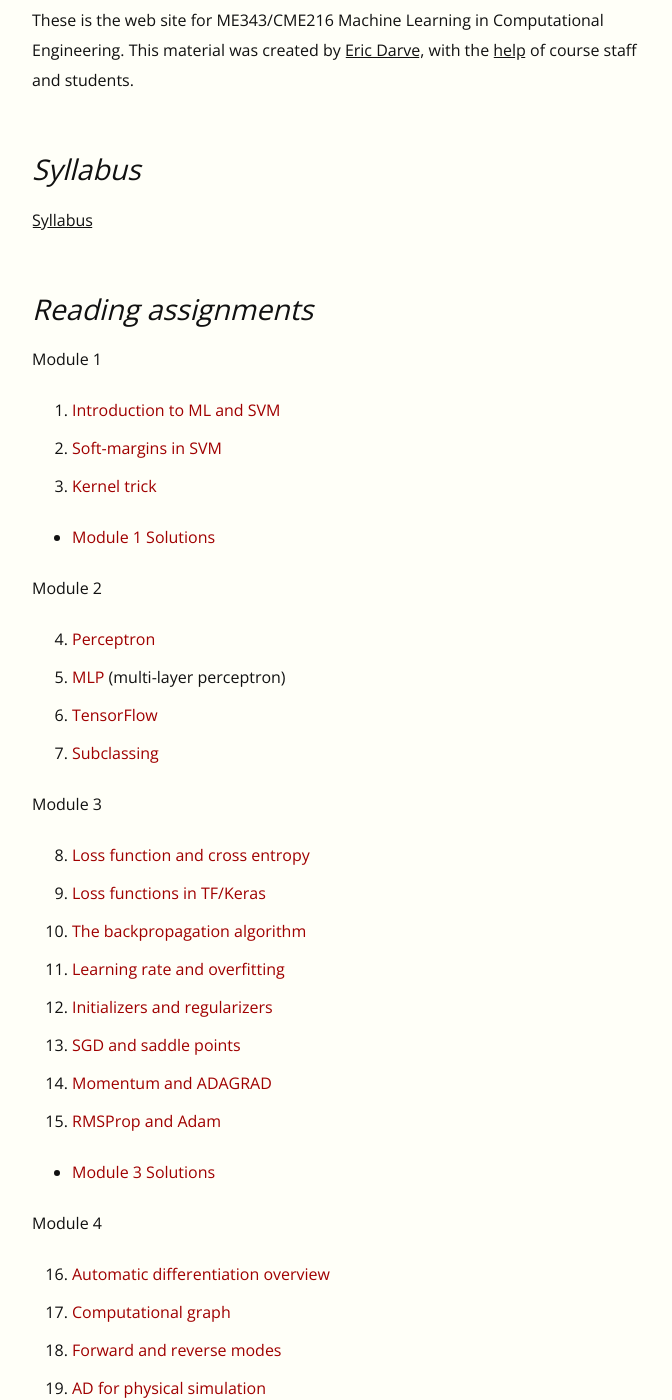
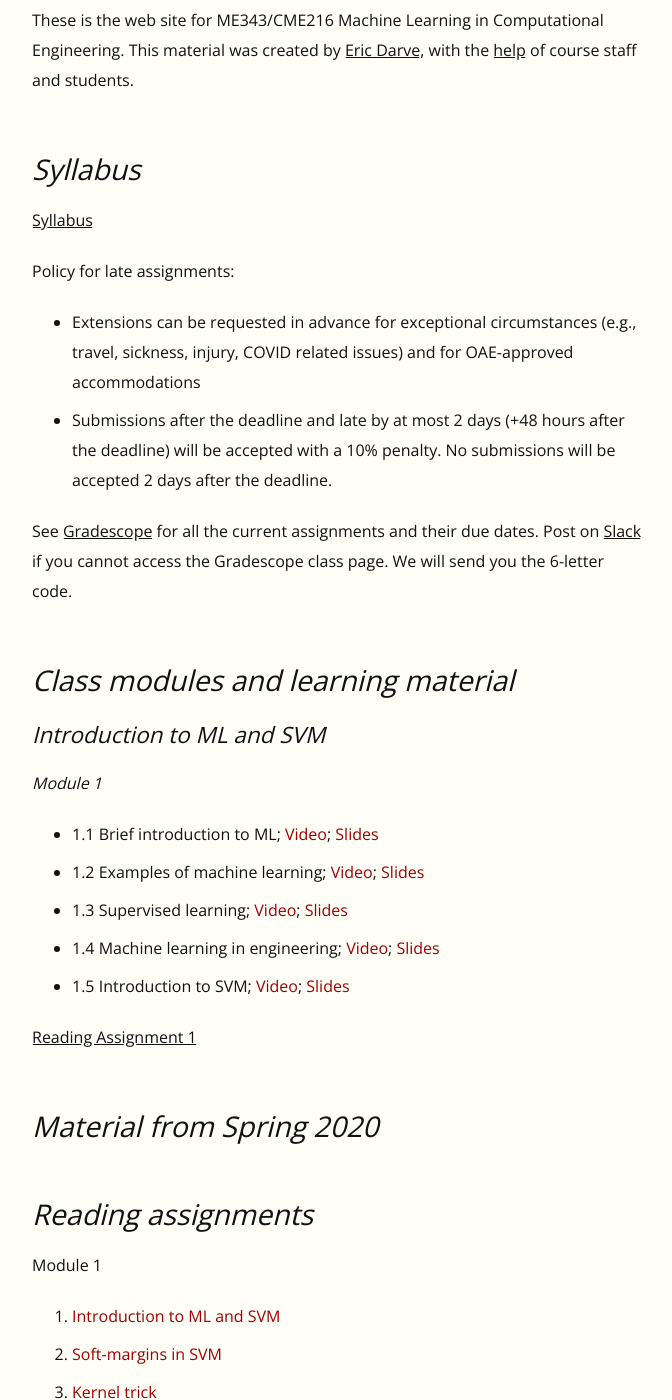
Before and after one commit to EricDarve/me343-cme216-winter-2021, a Jekyll site: the page built from index.md, in a window 1280 px wide and 1400 px high, scrolled down 215 px. Shown: the whole window, without its empty margins (128-800 px from the left). Built offline with Jekyll 4.4.1, drawn with Linux system fonts in a browser that asks for light colours.

Commit message:
index update

```diff
--- a/index.md
+++ b/index.md
@@ -9,63 +9,86 @@ These is the web site for ME343/CME216 Machine Learning in Computational Enginee
 
 [Syllabus](syllabus)
 
+Policy for late assignments:
+
+- Extensions can be requested in advance for exceptional circumstances (e.g., travel, sickness, injury, COVID related issues) and for OAE-approved accommodations
+- Submissions after the deadline and late by at most 2 days (+48 hours after the deadline) will be accepted with a 10% penalty. No submissions will be accepted 2 days after the deadline.
+
+See [Gradescope](https://www.gradescope.com/courses/222525) for all the current assignments and their due dates. Post on [Slack](https://app.slack.com/client/T01J8R3MQLC) if you cannot access the Gradescope class page. We will send you the 6-letter code.
+
+## Class modules and learning material
+
+### Introduction to ML and SVM
+
+*Module 1*
+
+- 1.1 Brief introduction to ML; [Video](https://stanford-pilot.hosted.panopto.com/Panopto/Pages/Viewer.aspx?id=089ae55c-cdbe-412f-816b-ab92013a5794); [Slides](Slides/ML_introduction/brief_intro.pdf)
+- 1.2 Examples of machine learning; [Video](https://stanford-pilot.hosted.panopto.com/Panopto/Pages/Viewer.aspx?id=e64f9a8c-79b0-4e50-aac8-ab93015a260a); [Slides](Slides/ML_introduction/examples_ML.pdf)
+- 1.3 Supervised learning; [Video](https://stanford-pilot.hosted.panopto.com/Panopto/Pages/Viewer.aspx?id=21ddf854-4f08-4293-93d2-ab9301632240); [Slides](Slides/ML_introduction/supervised_learning.pdf)
+- 1.4 Machine learning in engineering; [Video](https://stanford-pilot.hosted.panopto.com/Panopto/Pages/Viewer.aspx?id=54cdfec5-a2a8-4e77-9a07-ab930165b07a); [Slides](Slides/ML_introduction/ml_in_engineering.pdf)
+- 1.5 Introduction to SVM; [Video](https://stanford-pilot.hosted.panopto.com/Panopto/Pages/Viewer.aspx?id=db1ae91e-dedd-4f35-9824-ab9201843632); [Slides](Slides/ML_introduction/SVM_introduction.pdf)
+
+[Reading Assignment 1](Reading Assignments/intro_svm)
+
+## Material from Spring 2020
+
 ## Reading assignments
 
 Module 1
 
-1. [Introduction to ML and SVM](Reading Questions/intro_svm)
-1. [Soft-margins in SVM](Reading Questions/svm_softmargin)
-1. [Kernel trick](Reading Questions/kernel_trick)
+1. [Introduction to ML and SVM](Reading Assignments/intro_svm)
+1. [Soft-margins in SVM](Reading Assignments/svm_softmargin)
+1. [Kernel trick](Reading Assignments/kernel_trick)
 
 - [Module 1 Solutions](RA Solutions/RA1-3_solutions)
 
 Module 2
 
 {:start="4"}
-1. [Perceptron](Reading Questions/perceptron)
-1. [MLP](Reading Questions/MLP) (multi-layer perceptron)
-1. [TensorFlow](Reading Questions/TF)
-1. [Subclassing](Reading Questions/subclassing)
+1. [Perceptron](Reading Assignments/perceptron)
+1. [MLP](Reading Assignments/MLP) (multi-layer perceptron)
+1. [TensorFlow](Reading Assignments/TF)
+1. [Subclassing](Reading Assignments/subclassing)
 
 Module 3
 
 {:start="8"}
-1. [Loss function and cross entropy](Reading Questions/loss)
-1. [Loss functions in TF/Keras](Reading Questions/TF_loss)
-1. [The backpropagation algorithm](Reading Questions/Backpropagation)
-1. [Learning rate and overfitting](Reading Questions/LR_overfitting)
-1. [Initializers and regularizers](Reading Questions/initializers_regularizers)
-1. [SGD and saddle points](Reading Questions/SGD)
-1. [Momentum and ADAGRAD](Reading Questions/Momentum)
-1. [RMSProp and Adam](Reading Questions/Adam)
+1. [Loss function and cross entropy](Reading Assignments/loss)
+1. [Loss functions in TF/Keras](Reading Assignments/TF_loss)
+1. [The backpropagation algorithm](Reading Assignments/Backpropagation)
+1. [Learning rate and overfitting](Reading Assignments/LR_overfitting)
+1. [Initializers and regularizers](Reading Assignments/initializers_regularizers)
+1. [SGD and saddle points](Reading Assignments/SGD)
+1. [Momentum and ADAGRAD](Reading Assignments/Momentum)
+1. [RMSProp and Adam](Reading Assignments/Adam)
 
 - [Module 3 Solutions](RA Solutions/RA_Solution_module3)
 
 Module 4
 
 {:start="16"}
-1. [Automatic differentiation overview](Reading Questions/AD)
-1. [Computational graph](Reading Questions/ComplGraph)
-1. [Forward and reverse modes](Reading Questions/FwdRevMode)
-1. [AD for physical simulation](Reading Questions/ADPhys)
-1. [AD through implicit operators](Reading Questions/ImplicitOps)
+1. [Automatic differentiation overview](Reading Assignments/AD)
+1. [Computational graph](Reading Assignments/ComplGraph)
+1. [Forward and reverse modes](Reading Assignments/FwdRevMode)
+1. [AD for physical simulation](Reading Assignments/ADPhys)
+1. [AD through implicit operators](Reading Assignments/ImplicitOps)
 
 - [Module 4 Solutions](RA Solutions/RA_Solution_module4)
 
 Module 5
 
 {:start="21"}
-1. [Inverse problems](Reading Questions/Inverse)
-1. [Training for inverse problems](Reading Questions/InverseTraining)
-1. [Physics constrained learning](Reading Questions/PCL)
-1. [Physics-informed learning conclusion](Reading Questions/InverseConclusion)
+1. [Inverse problems](Reading Assignments/Inverse)
+1. [Training for inverse problems](Reading Assignments/InverseTraining)
+1. [Physics constrained learning](Reading Assignments/PCL)
+1. [Physics-informed learning conclusion](Reading Assignments/InverseConclusion)
 
 - [Module 5 Solutions](RA Solutions/RA_Solution_module5)
 
 Module 6
 
 {:start="25"}
-1. [Generative Adversarial Networks](Reading Questions/GAN)
+1. [Generative Adversarial Networks](Reading Assignments/GAN)
 
 ## Programming Homework
 
```
